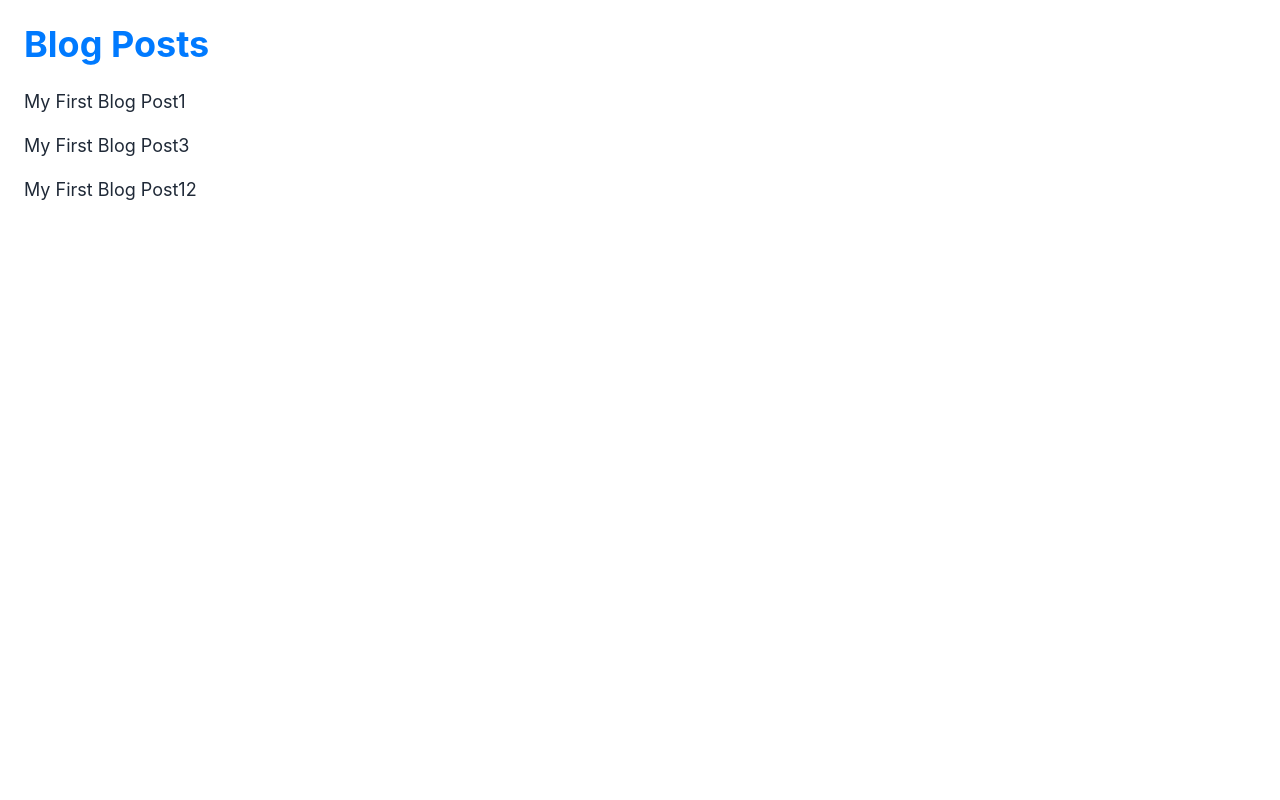
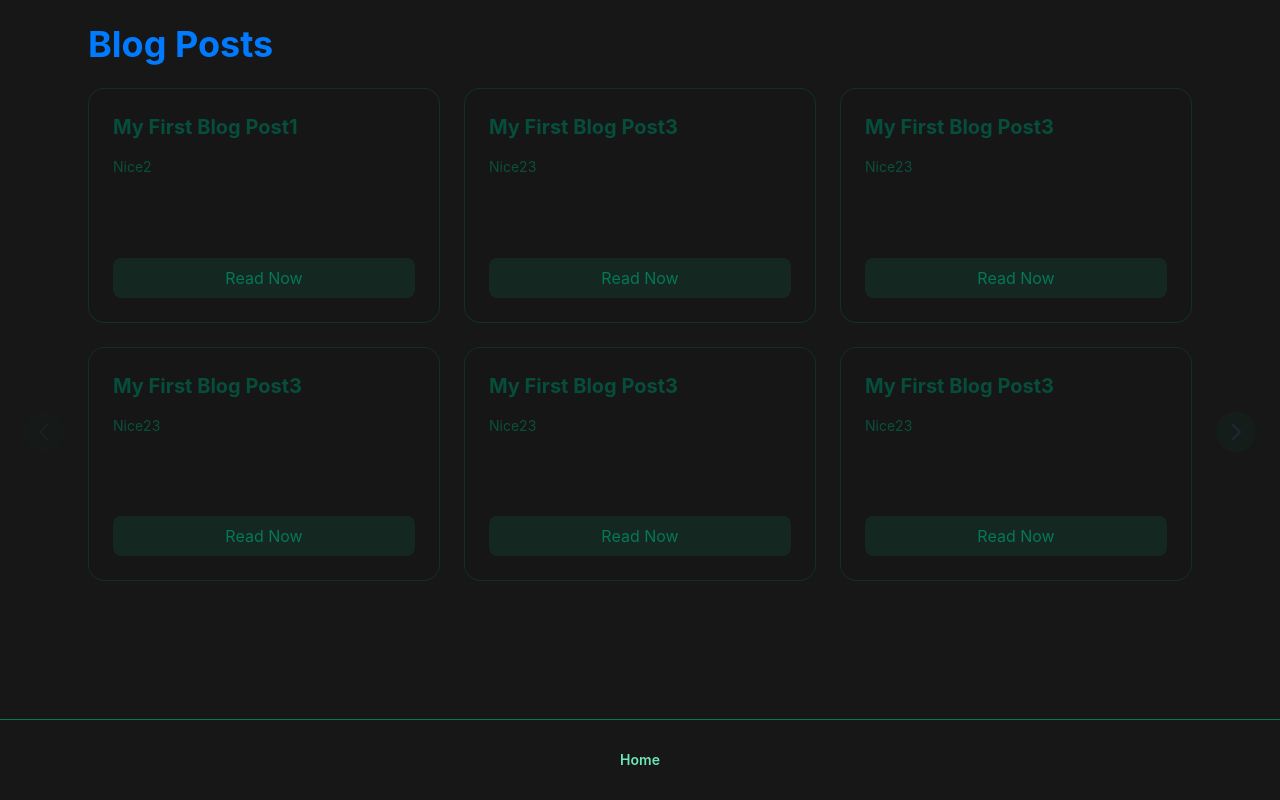
Before and after one commit to takippu/portfolio2, a Vue app: page /blogs in a window 1280 px wide. Built offline with nearby package versions, Linux system fonts and the light colour scheme.

Commit message:
Enhance blog list view with pagination and transition effects; update Home.vue to include blog link

```diff
--- a/public/posts/blog-list.json
+++ b/public/posts/blog-list.json
@@ -1,5 +1,18 @@
 [
     { "id": "test", "title": "My First Blog Post1", "description": "Nice2", "date": "October 15, 2023" },
     { "id": "test", "title": "My First Blog Post3", "description": "Nice23", "date": "October 15, 2023" },
+    { "id": "test", "title": "My First Blog Post3", "description": "Nice23", "date": "October 15, 2023" },
+    { "id": "test", "title": "My First Blog Post3", "description": "Nice23", "date": "October 15, 2023" },
+    { "id": "test", "title": "My First Blog Post3", "description": "Nice23", "date": "October 15, 2023" },
+    { "id": "test", "title": "My First Blog Post3", "description": "Nice23", "date": "October 15, 2023" },
+    { "id": "test", "title": "My First Blog Post3", "description": "Nice23", "date": "October 15, 2023" },
+    { "id": "test", "title": "My First Blog Post3", "description": "Nice23", "date": "October 15, 2023" },
+    { "id": "test", "title": "My First Blog Post3", "description": "Nice23", "date": "October 15, 2023" },
+    { "id": "test", "title": "My First Blog Post3", "description": "Nice23", "date": "October 15, 2023" },
+    { "id": "test", "title": "My First Blog Post3", "description": "Nice23", "date": "October 15, 2023" },
+    { "id": "test", "title": "My First Blog Post3", "description": "Nice23", "date": "October 15, 2023" },
+    { "id": "test", "title": "My First Blog Post3", "description": "Nice23", "date": "October 15, 2023" },
+    { "id": "test", "title": "My First Blog Post3", "description": "Nice23", "date": "October 15, 2023" },
+    { "id": "test", "title": "My First Blog Post3", "description": "Nice23", "date": "October 15, 2023" },
     { "id": "test", "title": "My First Blog Post12", "description": "Nice4", "date": "October 15, 2023" }
 ]
--- a/src/views/BlogList.vue
+++ b/src/views/BlogList.vue
@@ -1,13 +1,87 @@
 <template>
-    <div class="p-6">
-      <h1 class="text-4xl font-bold text-primary mb-6">Blog Posts</h1>
-      <ul class="space-y-4">
-        <li v-for="post in posts" :key="post.id">
-          <router-link :to="`/blogs/${post.id}`" class="text-lg text-base-content hover:text-primary transition-colors">
-            {{ post.title }}
-          </router-link>
-        </li>
-      </ul>
+    <div class="p-6 bg-gradient min-h-screen flex flex-col">
+      <!-- Main Content -->
+      <div class="flex flex-1 overflow-y-auto">
+        <!-- Pagination Navigation (Left Side) -->
+        <div class="flex items-center justify-center mr-6">
+          <button
+            @click="prevPage"
+            :disabled="currentPage === 1 || isTransitioning"
+            class="p-2 rounded-full bg-emerald-900/10 dark:bg-emerald-100/10 hover:bg-emerald-900/20 dark:hover:bg-emerald-100/20 transition-colors disabled:opacity-50 disabled:cursor-not-allowed"
+          >
+            <svg class="w-6 h-6" fill="none" viewBox="0 0 24 24" stroke="currentColor">
+              <path stroke-linecap="round" stroke-linejoin="round" stroke-width="2" d="M15 19l-7-7 7-7" />
+            </svg>
+          </button>
+        </div>
+
+        <!-- Blog Posts Grid -->
+        <div class="flex-1">
+          <h1 class="text-4xl font-bold text-primary mb-6">Blog Posts</h1>
+          <TransitionGroup name="fade" tag="div" class="grid grid-cols-1 md:grid-cols-2 lg:grid-cols-3 gap-6">
+            <div
+              v-for="post in visiblePosts"
+              v-show="isVisible"
+              :key="post.id"
+              class="card-backdrop card-border card-hover rounded-2xl p-6 transition-all duration-300"
+            >
+              <!-- Blog Post Card -->
+              <div class="h-full flex flex-col">
+                <!-- Blog Title -->
+                <h2 class="text-xl font-bold text-emerald-900 dark:text-emerald-50 mb-4">
+                  {{ post.title }}
+                </h2>
+
+                <!-- Blog Description -->
+                <p class="text-sm text-emerald-800/80 dark:text-emerald-100/80 mb-4 line-clamp-3">
+                  {{ post.description }}
+                </p>
+
+                <!-- Technologies -->
+                <div class="flex flex-wrap gap-2 mb-6">
+                  <span
+                    v-for="tech in post.technologies"
+                    :key="tech"
+                    class="px-2 py-1 rounded-full bg-emerald-500/10 text-emerald-700 dark:text-emerald-300 text-xs"
+                  >
+                    {{ tech }}
+                  </span>
+                </div>
+
+                <!-- Read Now Button -->
+                <router-link
+                  :to="`/blogs/${post.id}`"
+                  class="mt-auto p-2 rounded-lg bg-emerald-500/10 text-emerald-700 dark:text-emerald-300 hover:bg-emerald-500/20 transition-colors text-center"
+                >
+                  Read Now
+                </router-link>
+              </div>
+            </div>
+          </TransitionGroup>
+        </div>
+
+        <!-- Pagination Navigation (Right Side) -->
+        <div class="flex items-center justify-center ml-6">
+          <button
+            @click="nextPage"
+            :disabled="currentPage === totalPages || isTransitioning"
+            class="p-2 rounded-full bg-emerald-900/10 dark:bg-emerald-100/10 hover:bg-emerald-900/20 dark:hover:bg-emerald-100/20 transition-colors disabled:opacity-50 disabled:cursor-not-allowed"
+          >
+            <svg class="w-6 h-6" fill="none" viewBox="0 0 24 24" stroke="currentColor">
+              <path stroke-linecap="round" stroke-linejoin="round" stroke-width="2" d="M9 5l7 7-7 7" />
+            </svg>
+          </button>
+        </div>
+      </div>
+
+      <!-- Bottom Bar -->
+      <div class="fixed bottom-0 left-0 right-0 py-4  border-t border-emerald-700">
+        <div class="flex items-center justify-center space-x-4">
+          <button class="btn btn-ghost text-emerald-300" @click="goToHome">
+            Home
+          </button>
+        </div>
+      </div>
     </div>
   </template>
 
@@ -15,8 +89,69 @@
   export default {
     data() {
       return {
-        posts: [], // List of blog posts
+        posts: [], // List of all blog posts
+        currentPage: 1, // Current page number
+        itemsPerPage: 6, // Number of items to display per page
+        isTransitioning: false, // Track if a transition is in progress
+        visiblePosts: [], // Posts currently visible on the page
+        isVisible: true, // Control visibility of the boxes
       };
+    },
+    computed: {
+      // Calculate the total number of pages
+      totalPages() {
+        return Math.ceil(this.posts.length / this.itemsPerPage);
+      },
+      // Get the posts for the current page
+      paginatedPosts() {
+        const start = (this.currentPage - 1) * this.itemsPerPage;
+        const end = start + this.itemsPerPage;
+        return this.posts.slice(start, end);
+      },
+    },
+    methods: {
+      // Handle page navigation
+      async nextPage() {
+        if (this.currentPage < this.totalPages && !this.isTransitioning) {
+          await this.changePage(() => this.currentPage++);
+        }
+      },
+      // Handle previous page navigation
+      async prevPage() {
+        if (this.currentPage > 1 && !this.isTransitioning) {
+          await this.changePage(() => this.currentPage--);
+        }
+      },
+      // Change page with transition
+      async changePage(updatePage) {
+        this.isTransitioning = true;
+
+        // Fade out current boxes
+        this.isVisible = false;
+        await this.waitForTransition(300); // Wait for fade-out to complete
+
+        // Update the page
+        updatePage();
+        this.visiblePosts = this.paginatedPosts;
+
+        // Fade in new boxes
+        this.isVisible = true;
+        await this.waitForTransition(300); // Wait for fade-in to complete
+
+        this.isTransitioning = false;
+      },
+      // Wait for a specified duration
+      waitForTransition(duration) {
+        return new Promise((resolve) => setTimeout(resolve, duration));
+      },
+      // Navigate to Blog List
+      goToBlogList() {
+        this.$router.push('/blogs');
+      },
+      // Navigate to Home
+      goToHome() {
+        this.$router.push('/');
+      },
     },
     async created() {
       // Fetch the list of blog posts (e.g., from an API or JSON file)
@@ -24,6 +159,7 @@
         const response = await fetch('/posts/blog-list.json'); // Adjust the path as needed
         if (!response.ok) throw new Error('Failed to fetch blog posts');
         this.posts = await response.json();
+        this.visiblePosts = this.paginatedPosts; // Initialize visible posts
       } catch (error) {
         console.error('Error fetching blog posts:', error);
       }
@@ -32,5 +168,14 @@
   </script>
 
   <style scoped>
-  /* Add your styles here */
+  /* Fade Transition */
+  .fade-enter-active,
+  .fade-leave-active {
+    transition: opacity 0.3s ease;
+  }
+
+  .fade-enter-from,
+  .fade-leave-to {
+    opacity: 0;
+  }
   </style>
--- a/src/views/Home.vue
+++ b/src/views/Home.vue
@@ -121,6 +121,7 @@
     class="opacity-0 rounded-2xl card-backdrop card-border card-hover relative group overflow-hidden transition-all duration-300 h-[400px] md:h-full"
     :class="isLoaded ? 'animate-card-4' : ''"
   >
+
     <!-- Project Stack -->
     <div class="relative h-full">
       <TransitionGroup
@@ -128,22 +129,32 @@
         tag="div"
         class="h-full"
       >
+      <div class="text-sm ml-6 mt-1 mb-2 text-emerald-700/60 dark:text-emerald-500/60">
+        blog
+      </div>
         <div
           v-for="(post, index) in posts"
           :key="post.id"
           v-show="currentBlog === index"
           class="absolute inset-0 p-4 sm:p-6"
         >
+
+
           <!-- Project Content -->
           <div class="h-full flex flex-col">
             <!-- Read Now Button -->
             <a
               :href="`http://localhost:5173/blogs/${post.id}`"
-              class="absolute top-4 right-4 p-2 rounded-lg bg-emerald-500/10 text-emerald-700 dark:text-emerald-300 hover:bg-emerald-500/20 transition-colors"
+              class="absolute top-4 right-4 p-0.8 text-sm rounded-lg bg-emerald-500/10 text-emerald-700 dark:text-emerald-300 hover:bg-emerald-500/20 transition-colors"
             >
               Read Now
             </a>
-
+            <a
+              :href="`http://localhost:5173/blogs/`"
+              class="absolute top-4 right-24 p-0.8 text-sm rounded-lg bg-orange-500/10 text-white hover:bg-orange-500/20 transition-colors"
+            >
+              Visit blog
+            </a>
             <!-- Project Info -->
             <div class="flex-1">
               <h3 class="text-lg font-bold text-emerald-900 dark:text-emerald-50 mb-2">
```
